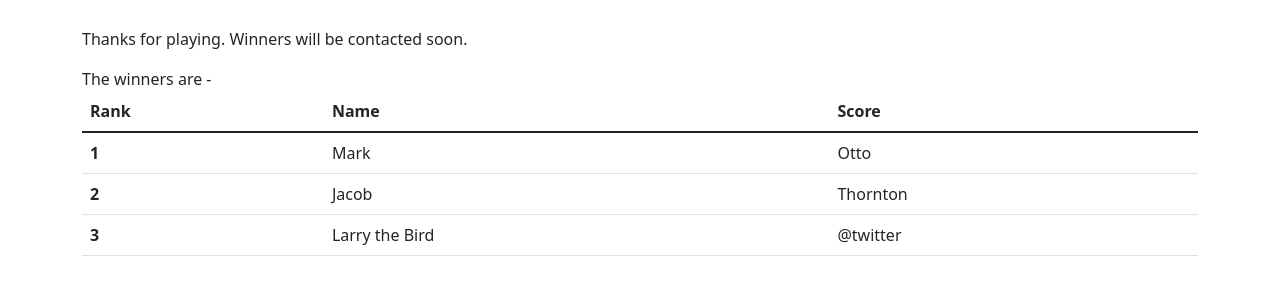
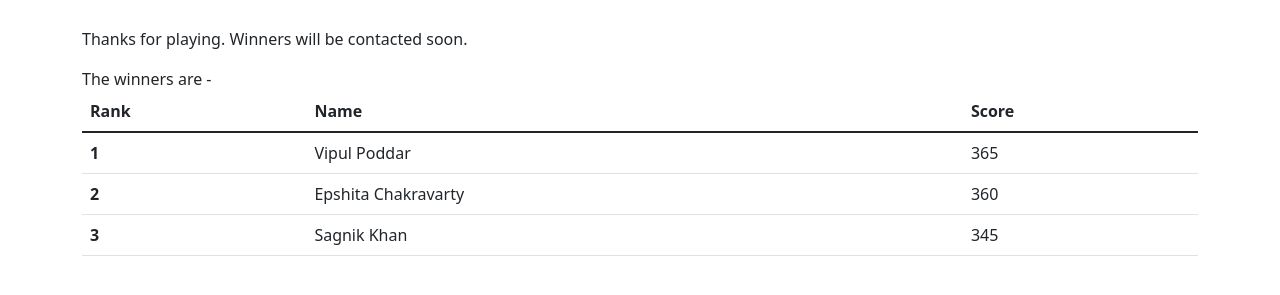
Before and after one commit to sa-y-an/info, a plain HTML site: page index.html in a window 1280 px wide. Shown: the part 53-348 px from the top of the page. Drawn offline with nearby package versions, Linux system fonts and the light colour scheme.

Commit message:
actual name

```diff
--- a/index.html
+++ b/index.html
@@ -34,20 +34,20 @@
             <tbody>
               <tr>
                 <th scope="row">1</th>
-                <td>Mark</td>
-                <td>Otto</td>
+                <td>Vipul Poddar</td>
+                <td>365</td>
 
               </tr>
               <tr>
                 <th scope="row">2</th>
-                <td>Jacob</td>
-                <td>Thornton</td>
+                <td>Epshita Chakravarty</td>
+                <td>360</td>
 
               </tr>
               <tr>
                 <th scope="row">3</th>
-                <td>Larry the Bird</td>
-                <td>@twitter</td>
+                <td>Sagnik Khan</td>
+                <td>345</td>
               </tr>
             </tbody>
           </table>
```
